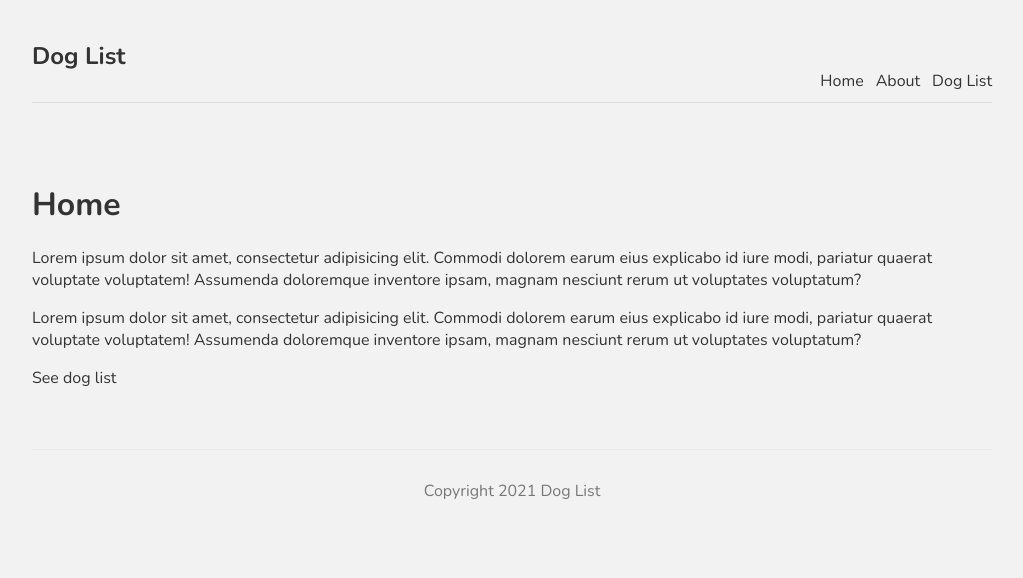
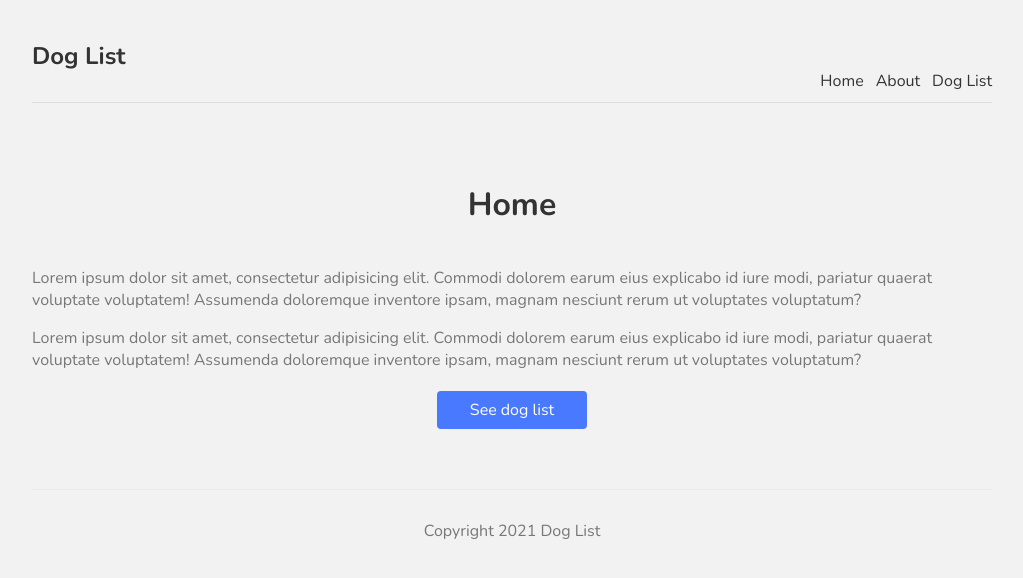
Before and after one commit to AveryKing/next-dogs, a Next.js app: page / in a window 1280 px wide. Shown: the top 578 px of the page, without its empty margins (128-1151 px from the left). Built offline with nearby package versions, Linux system fonts and the light colour scheme.

Commit message:
styles added

```diff
--- a/pages/index.js
+++ b/pages/index.js
@@ -8,11 +8,11 @@ import Footer from "../components/Footer";
 export default function Home() {
   return (
     <div>
-      <h1>Home</h1>
-        <p>Lorem ipsum dolor sit amet, consectetur adipisicing elit. Commodi dolorem earum eius explicabo id iure modi, pariatur quaerat voluptate voluptatem! Assumenda doloremque inventore ipsam, magnam nesciunt rerum ut voluptates voluptatum?</p>
-        <p>Lorem ipsum dolor sit amet, consectetur adipisicing elit. Commodi dolorem earum eius explicabo id iure modi, pariatur quaerat voluptate voluptatem! Assumenda doloremque inventore ipsam, magnam nesciunt rerum ut voluptates voluptatum?</p>
+      <h1 className={styles.title}>Home</h1>
+        <p className={styles.text}>Lorem ipsum dolor sit amet, consectetur adipisicing elit. Commodi dolorem earum eius explicabo id iure modi, pariatur quaerat voluptate voluptatem! Assumenda doloremque inventore ipsam, magnam nesciunt rerum ut voluptates voluptatum?</p>
+        <p className={styles.text}>Lorem ipsum dolor sit amet, consectetur adipisicing elit. Commodi dolorem earum eius explicabo id iure modi, pariatur quaerat voluptate voluptatem! Assumenda doloremque inventore ipsam, magnam nesciunt rerum ut voluptates voluptatum?</p>
         <Link href={'/dogs'}>
-            <a>See dog list</a>
+            <a className={styles.btn}>See dog list</a>
         </Link>
     </div>
   )
--- a/styles/Home.module.css
+++ b/styles/Home.module.css
@@ -1,116 +1,18 @@
-.container {
-  padding: 0 2rem;
-}
-
-.main {
-  min-height: 100vh;
-  padding: 4rem 0;
-  flex: 1;
-  display: flex;
-  flex-direction: column;
-  justify-content: center;
-  align-items: center;
-}
-
-.footer {
-  display: flex;
-  flex: 1;
-  padding: 2rem 0;
-  border-top: 1px solid #eaeaea;
-  justify-content: center;
-  align-items: center;
-}
-
-.footer a {
-  display: flex;
-  justify-content: center;
-  align-items: center;
-  flex-grow: 1;
-}
-
-.title a {
-  color: #0070f3;
-  text-decoration: none;
-}
-
-.title a:hover,
-.title a:focus,
-.title a:active {
-  text-decoration: underline;
-}
-
 .title {
-  margin: 0;
-  line-height: 1.15;
-  font-size: 4rem;
-}
-
-.title,
-.description {
+  color: #333;
+  padding-bottom: 20px;
   text-align: center;
 }
-
-.description {
-  margin: 4rem 0;
-  line-height: 1.5;
-  font-size: 1.5rem;
+.text {
+  color: #777;
 }
-
-.code {
-  background: #fafafa;
-  border-radius: 5px;
-  padding: 0.75rem;
-  font-size: 1.1rem;
-  font-family: Menlo, Monaco, Lucida Console, Liberation Mono, DejaVu Sans Mono,
-    Bitstream Vera Sans Mono, Courier New, monospace;
+.btn {
+  display: block;
+  width: 150px;
+  padding: 8px 0;
+  margin: 20px auto;
+  background: #4979ff;
+  border-radius: 4px;
+  color: white;
+  text-align: center;
 }
-
-.grid {
-  display: flex;
-  align-items: center;
-  justify-content: center;
-  flex-wrap: wrap;
-  max-width: 800px;
-}
-
-.card {
-  margin: 1rem;
-  padding: 1.5rem;
-  text-align: left;
-  color: inherit;
-  text-decoration: none;
-  border: 1px solid #eaeaea;
-  border-radius: 10px;
-  transition: color 0.15s ease, border-color 0.15s ease;
-  max-width: 300px;
-}
-
-.card:hover,
-.card:focus,
-.card:active {
-  color: #0070f3;
-  border-color: #0070f3;
-}
-
-.card h2 {
-  margin: 0 0 1rem 0;
-  font-size: 1.5rem;
-}
-
-.card p {
-  margin: 0;
-  font-size: 1.25rem;
-  line-height: 1.5;
-}
-
-.logo {
-  height: 1em;
-  margin-left: 0.5rem;
-}
-
-@media (max-width: 600px) {
-  .grid {
-    width: 100%;
-    flex-direction: column;
-  }
-}
```
Also changed, not shown: styles/Dogs.module.css (added).
